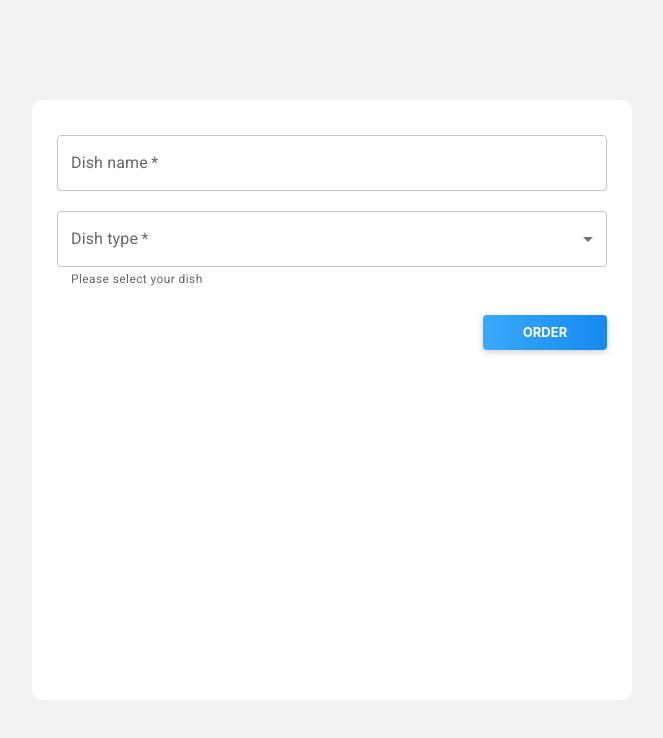
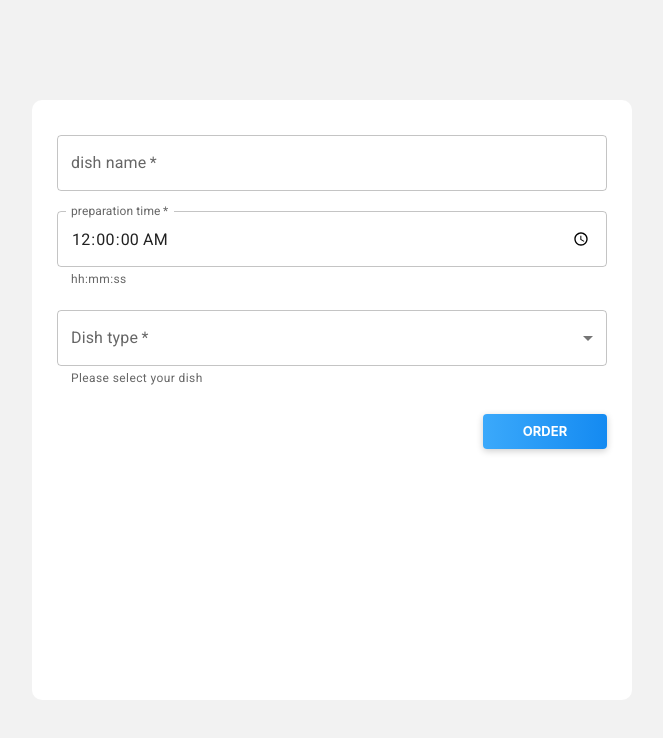
Before and after one commit to AnnaSawickaZiolkowska/ReactForm, a React (Create React App) app: page / in a window 1280 px wide. Shown: the top 738 px of the page, without its empty margins (308-971 px from the left). Built offline with nearby package versions, Linux system fonts and the light colour scheme.

Commit message:
added preparation time field

```diff
--- a/src/components/Form.js
+++ b/src/components/Form.js
@@ -70,7 +70,7 @@ const Form = () => {
   const handleDishes = (event) => {
     setDish(event.target.value);
   };
-  const { btn, field, textField } = useStyles();
+  const { btn, field } = useStyles();
   console.log(dish);
   return (
     <Wrapper>
@@ -78,16 +78,28 @@ const Form = () => {
         <TextField
           className={field}
           id="outlined-basic"
-          label="Dish name"
-          views={["hours", "minutes", "seconds"]}
-          format="HH:mm:ss"
+          label="dish name"
+          variant="outlined"
+          color="primary"
+          fullWidth
+          required
+          style={{ margin: "10px 0" }}
+          />
+          <TextField
+          className={field}
+          id="outlined-basic"
+          label="preparation time"
+          type="time"
+          inputProps={{ step: "1"}}
+          InputLabelProps={{shrink: true}}
+          value="00:00:00"
+          helperText="hh:mm:ss"
           variant="outlined"
           color="primary"
           fullWidth
           required
           style={{ margin: "10px 0" }}
         />
-        {/* <input className={textField} type="time" step="1" variant="outlined" /> */}
         <TextField
           id="outlined-select-currency"
           className={field}
@@ -99,9 +111,9 @@ const Form = () => {
           style={{ margin: "10px 0" }}
           required
         >
-          {dishes.map((option) => (
-            <MenuItem key={option.value} value={option.value}>
-              {option.label}
+          {dishes.map(({value, label}) => (
+            <MenuItem key={value} value={value}>
+              {label}
             </MenuItem>
           ))}
         </TextField>
```
